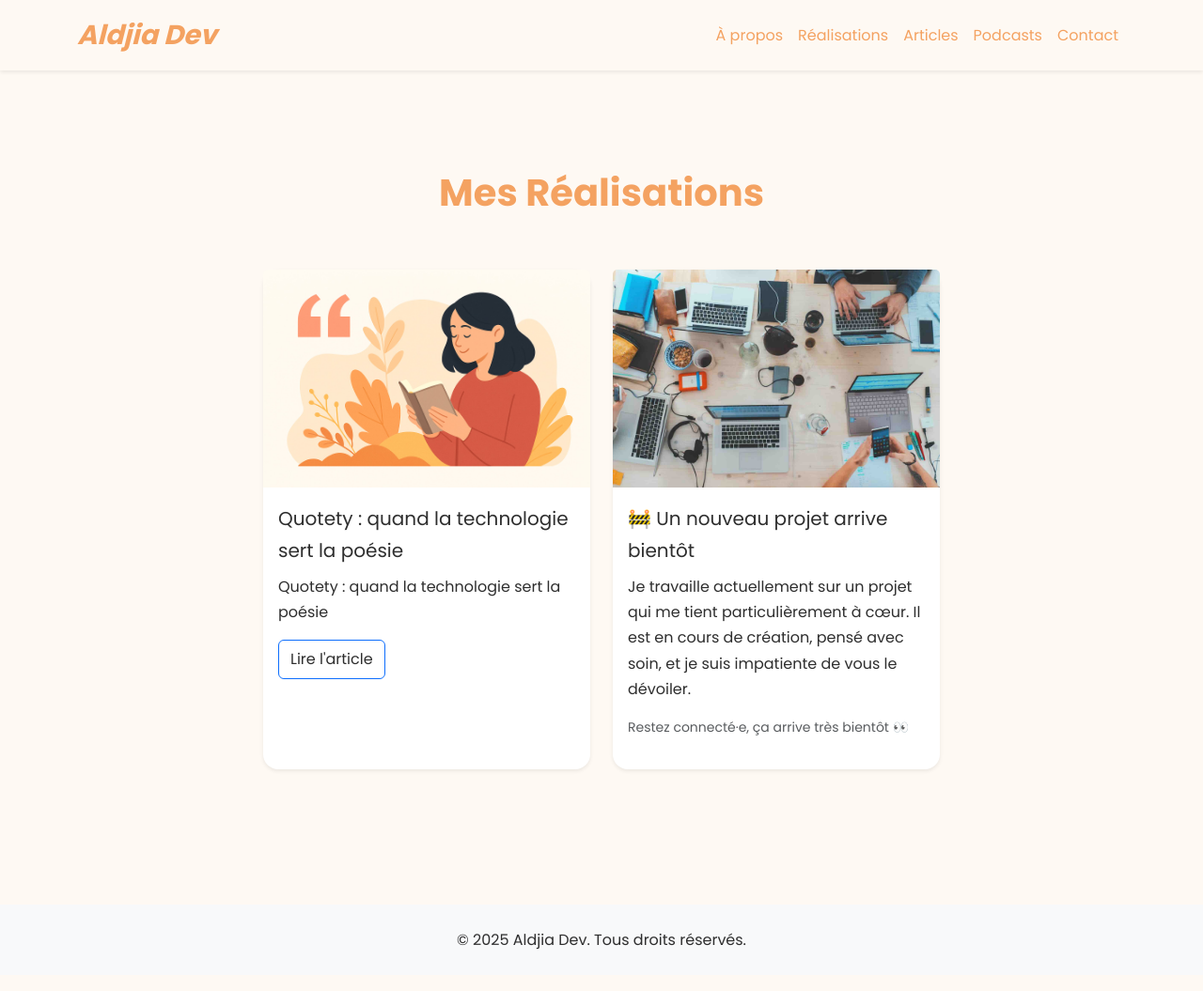
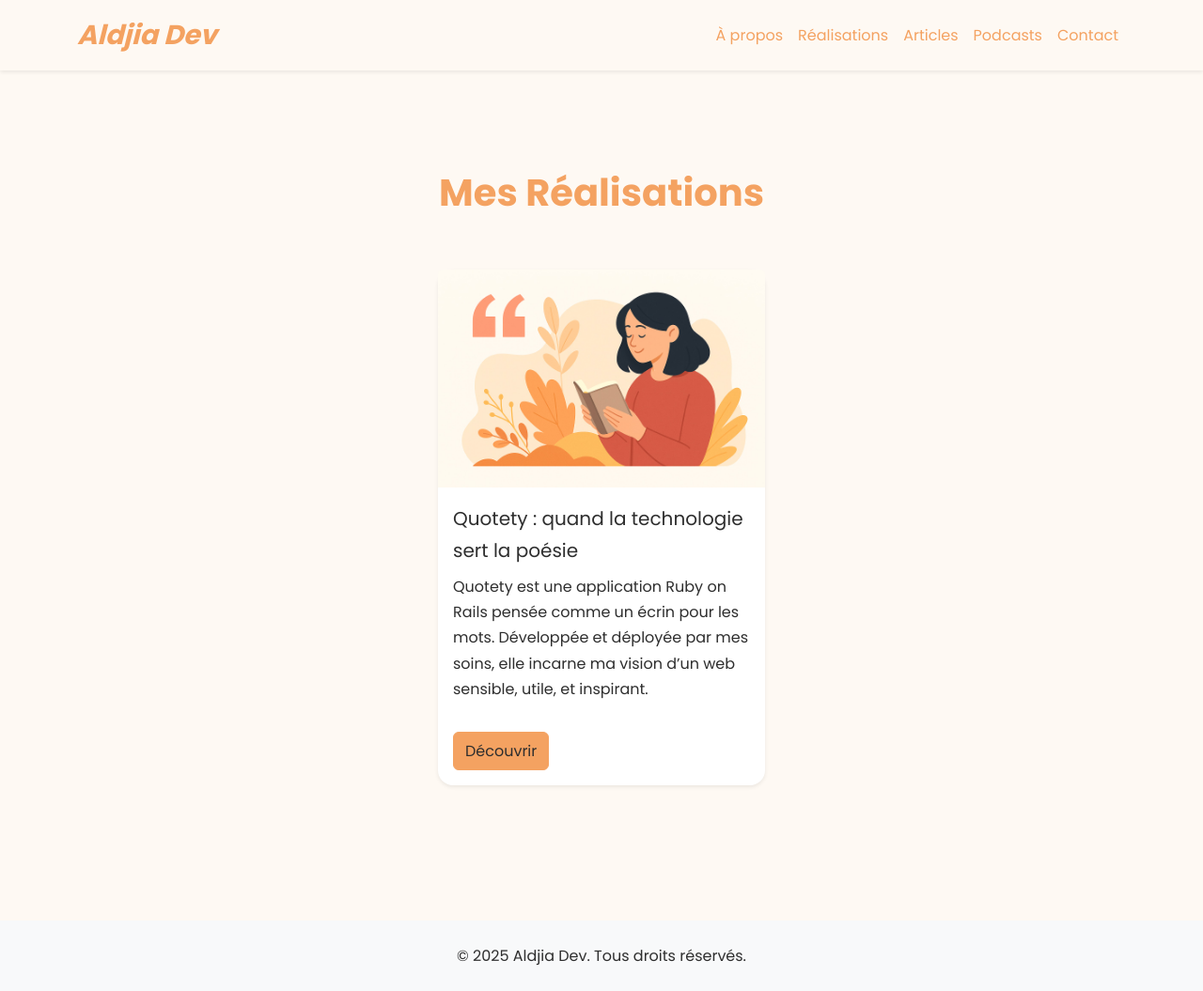
Before and after one commit to AldjiaDev/aldjia.dev, a Jekyll site: the page built from realisations.html, in a window 1280 px wide. Shown: the whole page at 94% size. Built offline with Jekyll 4.4.1, drawn with Linux system fonts in a browser that asks for light colours.

Commit message:
Updated realisations.html to loop through _realisations entries and display each project as a dynamic card

```diff
--- a/_config.yml
+++ b/_config.yml
@@ -40,7 +40,6 @@ plugins:
 collections:
   realisations:
     output: true
-    permalink: /realisations/:title/
 
 
 # Exclude from processing.
--- a/realisations.html
+++ b/realisations.html
@@ -7,35 +7,17 @@ title: Mes Réalisations
   <h1 class="text-center mb-5">Mes Réalisations</h1>
 
   <div class="row g-4 justify-content-center">
-
-    {% for real in site.realisations %}
+    {% for projet in site.realisations %}
       <div class="col-md-6 col-lg-4">
         <div class="card h-100 shadow-sm border-0 rounded-4">
-          {% if real.image %}
-            <img src="{{ real.image }}" class="card-img-top" alt="{{ real.title }}">
-          {% endif %}
+          <img src="{{ projet.image }}" class="card-img-top" alt="{{ projet.title }}">
           <div class="card-body">
-            <h5 class="card-title">{{ real.title }}</h5>
-            <p class="card-text">{{ real.excerpt | strip_html | truncatewords: 25 }}</p>
-            <a href="{{ real.url }}" class="btn btn-outline-primary">Lire l'article</a>
+            <h5 class="card-title">{{ projet.title }}</h5>
+            <p class="card-text">{{ projet.description }}</p>
+            <a href="{{ projet.url }}" class="btn btn-primary mt-3">Découvrir</a>
           </div>
         </div>
       </div>
     {% endfor %}
-
-    <!-- Card teaser : projet en cours -->
-    <div class="col-md-6 col-lg-4">
-      <div class="card h-100 shadow-sm border-0 rounded-4">
-        <img src="/assets/images/projet.jpg" class="card-img-top" alt="Projet en cours">
-        <div class="card-body">
-          <h5 class="card-title">🚧 Un nouveau projet arrive bientôt</h5>
-          <p class="card-text">
-            Je travaille actuellement sur un projet qui me tient particulièrement à cœur. Il est en cours de création, pensé avec soin, et je suis impatiente de vous le dévoiler.
-          </p>
-          <p class="text-muted small">Restez connecté·e, ça arrive très bientôt 👀</p>
-        </div>
-      </div>
-    </div>
-
   </div>
 </section>
```
Also changed, not shown: _realisations/2025-06-12-quotety.md (+0 -7 lines).
